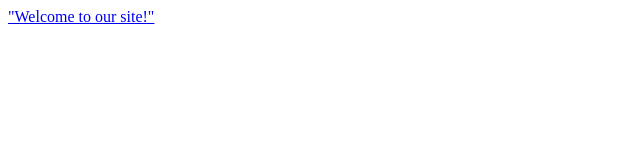
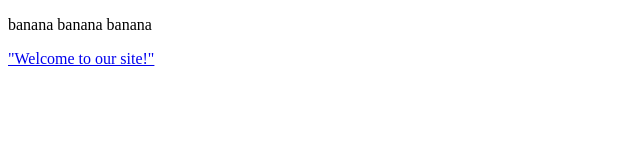
Before and after one commit to Dheinsch21/another, a plain HTML site: page index.html in a window 1280 px wide. Shown: the whole page, without its empty margins (0-640 px from the left). Drawn offline with Linux system fonts and the light colour scheme.

Commit message:
text update index.

```diff
--- a/index.html
+++ b/index.html
@@ -2,6 +2,7 @@
 
 <html>
 	<head>
+		<p>banana banana banana</p>
 		<title>Simple site</title>
 		<meta charset="utf-g" />
 		<meta name="viewport" content="width=device-width, inital-scale=1" />
```
